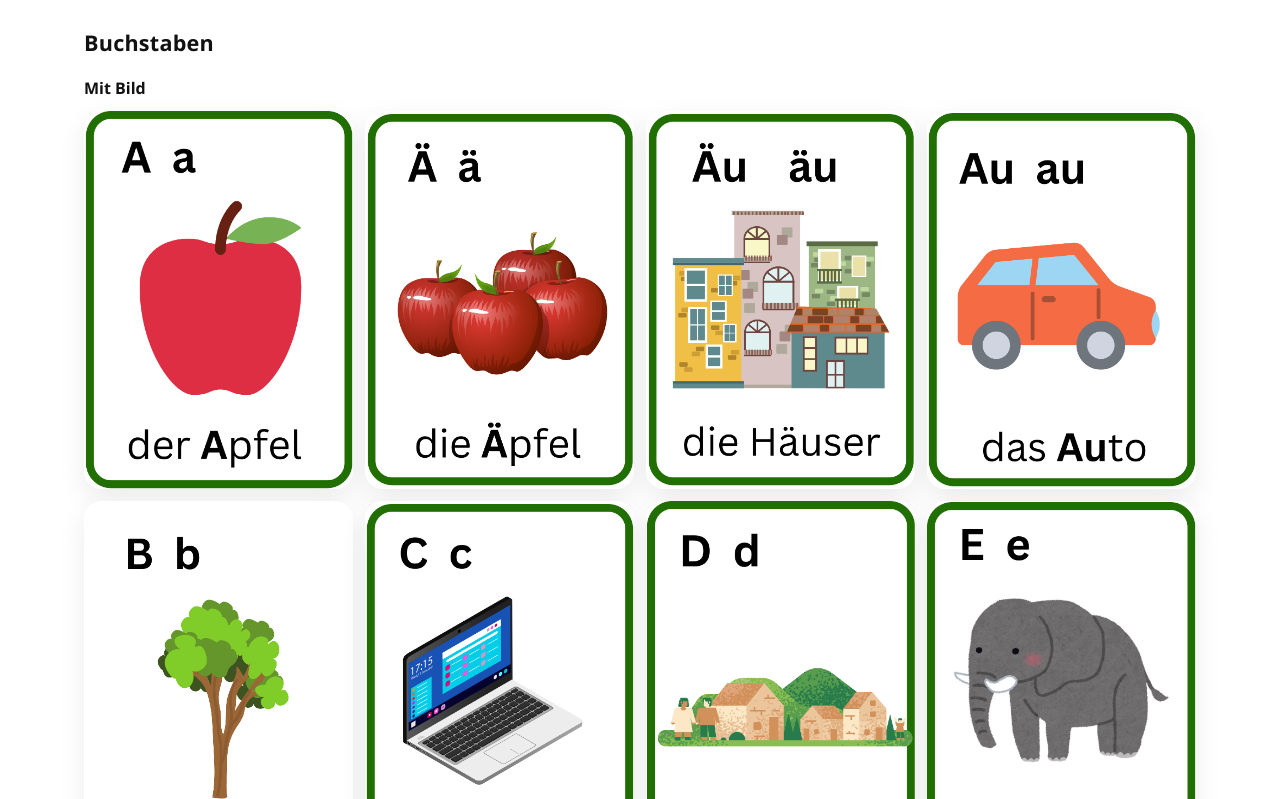
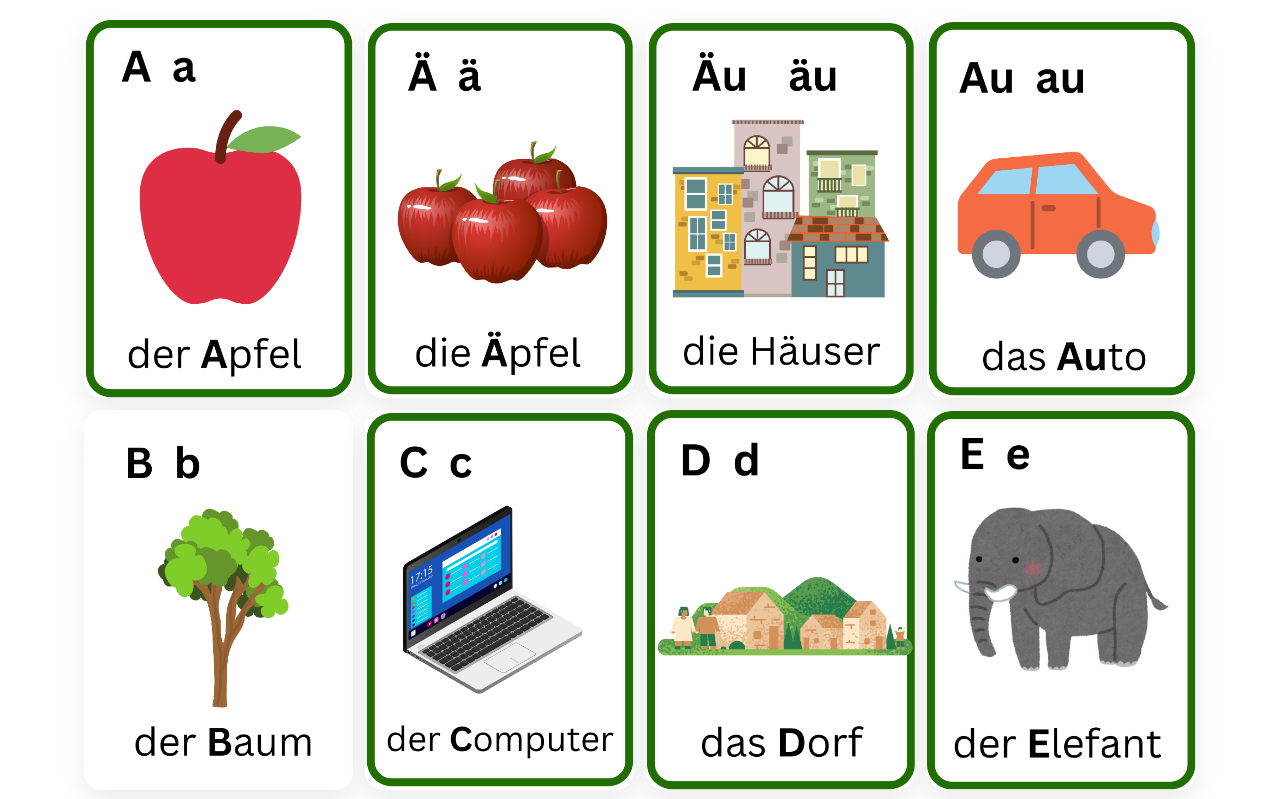
Before and after one commit to Ionenstrahl/alphabet, a website: page index.html in a window 1280 px wide. Shown: the top 799 px of the page. Drawn offline with Linux system fonts and the light colour scheme.

Commit message:
Remove overview headings

```diff
--- a/app.js
+++ b/app.js
@@ -306,10 +306,6 @@ function renderOverview() {
     const sectionElement = document.createElement("section");
     sectionElement.className = "overview-section";
 
-    const heading = document.createElement("h2");
-    heading.textContent = sectionMeta[section].title;
-    sectionElement.append(heading);
-
     const grid = document.createElement("div");
     grid.className = "card-grid";
 
--- a/index.html
+++ b/index.html
@@ -11,10 +11,6 @@
   </head>
   <body>
     <main class="app">
-      <header class="app-header">
-        <h1>Buchstaben</h1>
-      </header>
-
       <section class="overview" aria-label="Kartenubersicht">
         <div id="overview-content"></div>
       </section>
--- a/styles.css
+++ b/styles.css
@@ -46,17 +46,6 @@ img {
   padding-bottom: 2rem;
 }
 
-.app-header {
-  padding: 0.5rem 0 1.25rem;
-}
-
-.app-header h1 {
-  margin: 0;
-  font-size: 1.35rem;
-  font-weight: 700;
-  letter-spacing: 0.01em;
-}
-
 .app-footer {
   margin-top: 2rem;
   padding-top: 0.5rem;
@@ -71,12 +60,6 @@ img {
 
 .overview-section + .overview-section {
   margin-top: 1.75rem;
-}
-
-.overview-section h2 {
-  margin: 0 0 0.75rem;
-  font-size: 1rem;
-  font-weight: 700;
 }
 
 .card-grid {
```
